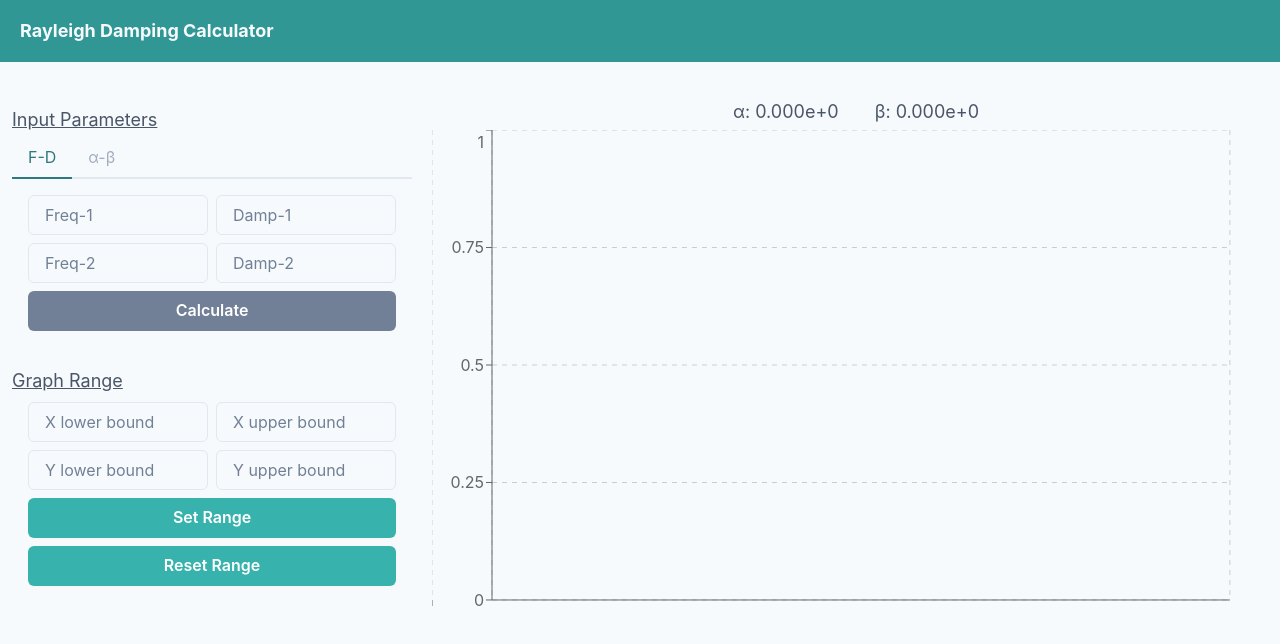
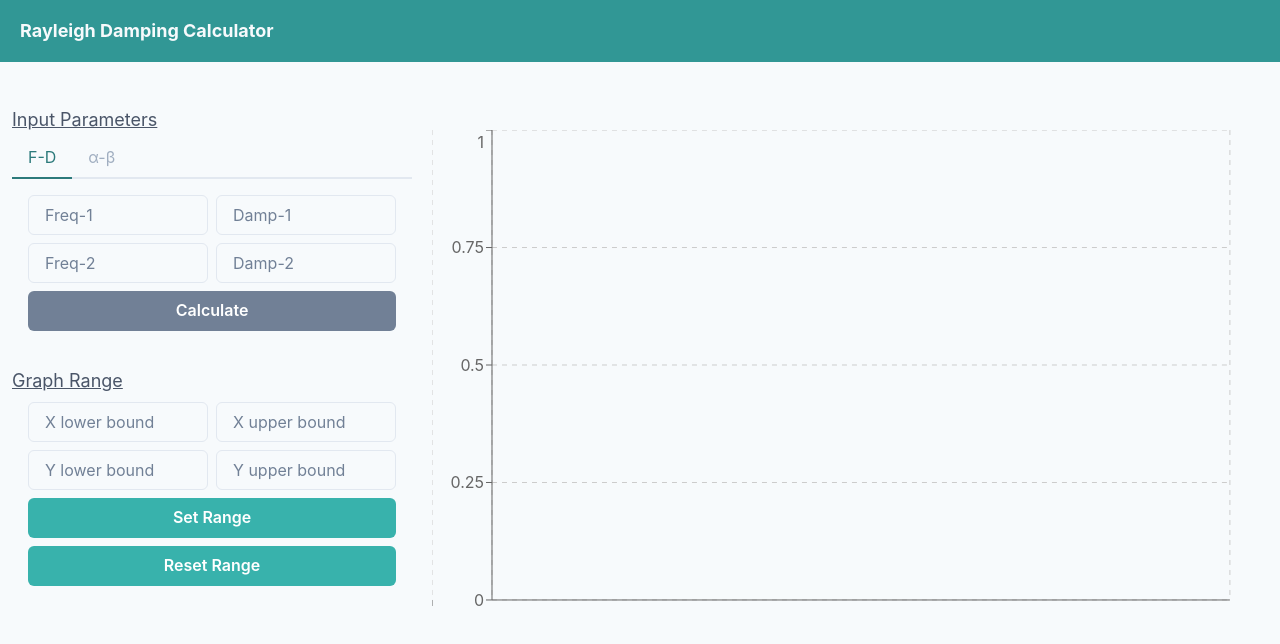
Before and after one commit to hotaosa/rayleigh_damping, a React (Create React App) app: page / in a window 1280 px wide. Shown: the top 644 px of the page. Built offline with nearby package versions, Linux system fonts and the light colour scheme.

Commit message:
fix graph title

```diff
--- a/src/component/organisms/Graph.tsx
+++ b/src/component/organisms/Graph.tsx
@@ -22,13 +22,22 @@ export const Graph = memo(() => {
   return (
     <Stack w="100%" pt={10} align="center">
       <HStack h={5}>
+        {rayleighParams.isValid ? (
           <CopyableText fontSize="lg" prefix="α: ">
             {rayleighParams.alpha.toExponential(3)}
           </CopyableText>
+        ) : (
           <Box w={5} />
+        )}
+        <Box w={5} />
+        {rayleighParams.isValid ? (
           <CopyableText fontSize="lg" prefix="β: ">
             {rayleighParams.beta.toExponential(3)}
           </CopyableText>
+        ) : (
+          <Box w={5} />
+        )}
+
       </HStack>
       <ResponsiveContainer width="100%" height={500}>
         <LineChart data={data} margin={{ right: 50 }}>
```
Lines whose indentation alone changed are shown as unchanged.
